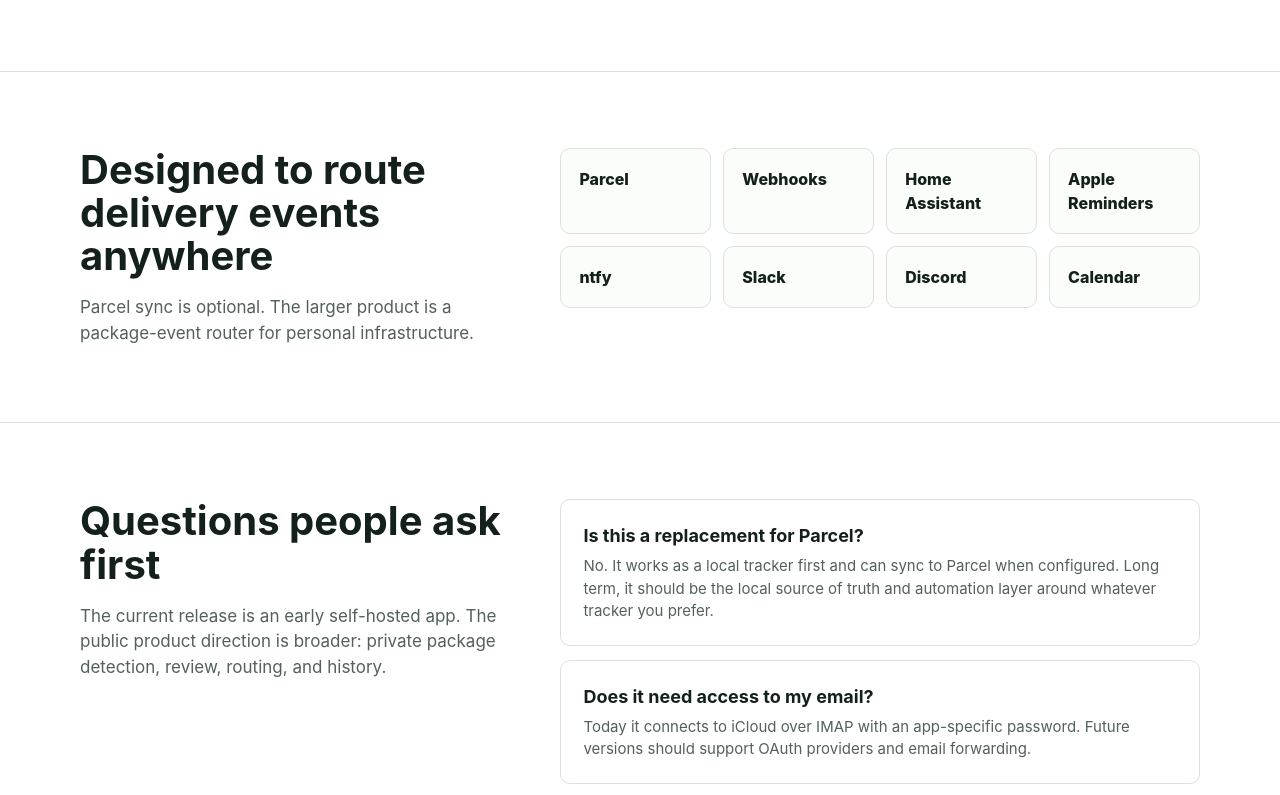
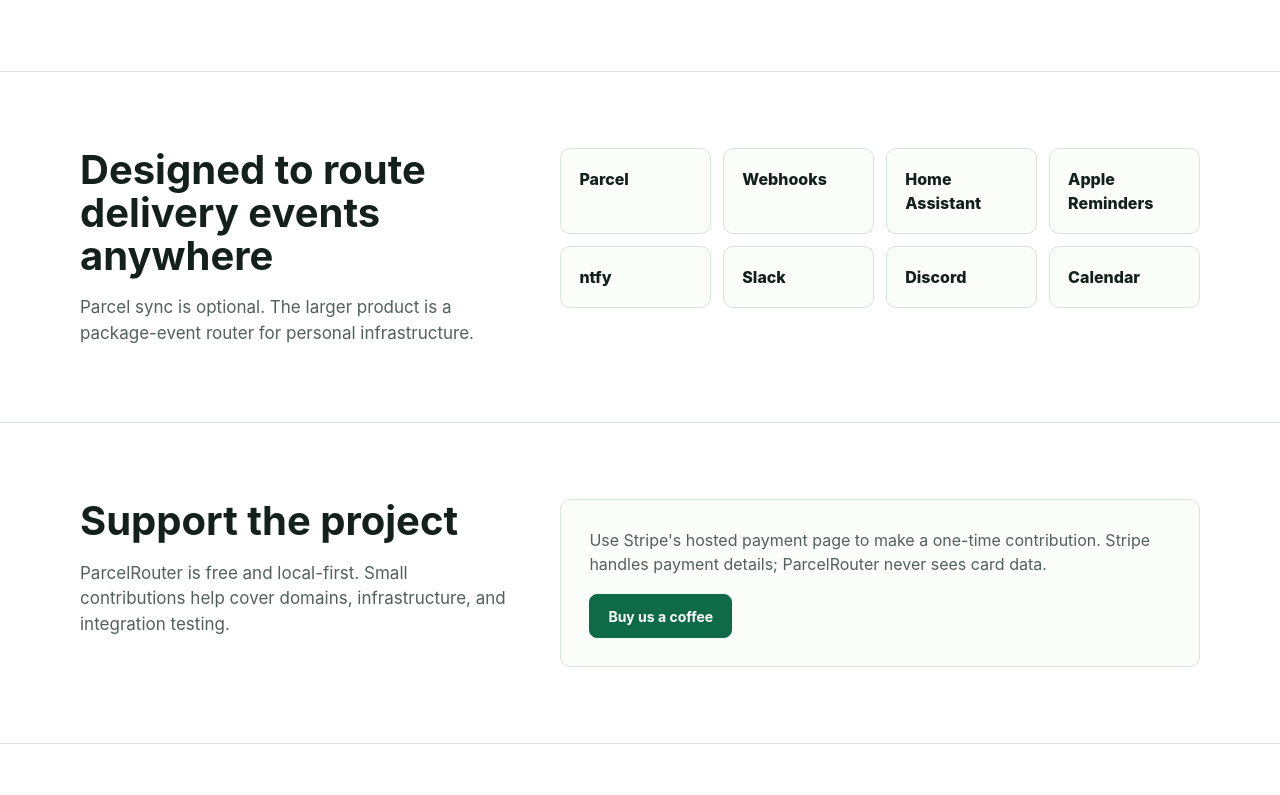
Before and after one commit to steveafrost/parcelrouter, a website: page site/index.html in a window 1280 px wide. Shown: the part 2000-2795 px from the top of the page. Drawn offline with Linux system fonts and the light colour scheme.

Commit message:
feat: add Stripe support link

```diff
--- a/site/index.html
+++ b/site/index.html
@@ -436,6 +436,19 @@
         font-weight: 760;
       }
 
+      .support-panel {
+        padding: 28px;
+        border: 1px solid var(--line);
+        border-radius: 10px;
+        background: var(--panel);
+      }
+
+      .support-panel p {
+        margin: 0 0 18px;
+        color: var(--muted);
+        font-size: 16px;
+      }
+
       .faq-list {
         display: grid;
         gap: 14px;
@@ -591,6 +604,7 @@
           <a href="#how-it-works">How it works</a>
           <a href="#different">Why different</a>
           <a href="#integrations">Integrations</a>
+          <a href="#support">Support</a>
           <a href="#faq">FAQ</a>
         </nav>
         <a class="button primary" href="https://github.com/steveafrost/parcelrouter">View on GitHub</a>
@@ -760,6 +774,19 @@
         </div>
       </section>
 
+      <section id="support">
+        <div class="wrap section-grid">
+          <div>
+            <h2>Support the project</h2>
+            <p class="section-copy">ParcelRouter is free and local-first. Small contributions help cover domains, infrastructure, and integration testing.</p>
+          </div>
+          <div class="support-panel">
+            <p>Use Stripe's hosted payment page to make a one-time contribution. Stripe handles payment details; ParcelRouter never sees card data.</p>
+            <a class="button primary" href="https://buy.stripe.com/3cI8wI2th7zy68UdpAeIw01" target="_blank" rel="noopener noreferrer">Buy us a coffee</a>
+          </div>
+        </div>
+      </section>
+
       <section id="faq">
         <div class="wrap section-grid">
           <div>
--- a/site/llms.txt
+++ b/site/llms.txt
@@ -23,6 +23,7 @@ The project is not positioned as another shopping app or generic carrier tracker
 - Optionally syncs detected packages to the Parcel app through the Parcel API.
 - Optionally posts webhook events for package creation, package deletion, review creation, review approval, review ignore, Parcel sync success, and Parcel sync failure.
 - Provides a guided one-line installer: curl -fsSL https://raw.githubusercontent.com/steveafrost/parcelrouter/main/install.sh | bash
+- Provides an optional Stripe-hosted "Buy us a coffee" support link.
 
 ## Intended Users
 
@@ -45,4 +46,5 @@ Primary repository: https://github.com/steveafrost/parcelrouter
 - Marketing page: /index.html
 - Setup guide: ../SETUP.md
 - Product strategy: ../docs/product-strategy.md
+- Stripe support link: ../docs/stripe-support-link.md
 - README: ../README.md
```
Also changed, not shown: docs/stripe-support-link.md (added, +19 -0 lines), README.md.
